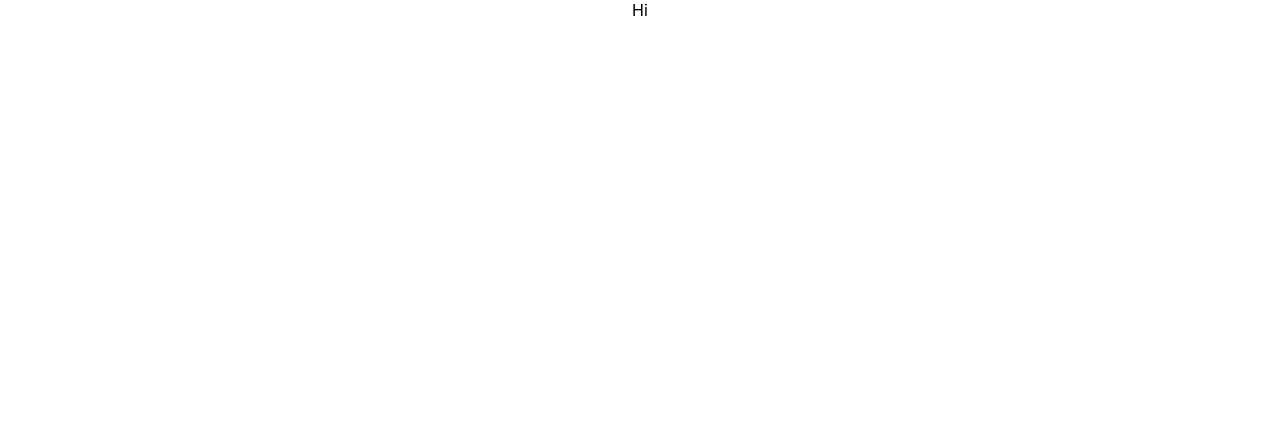
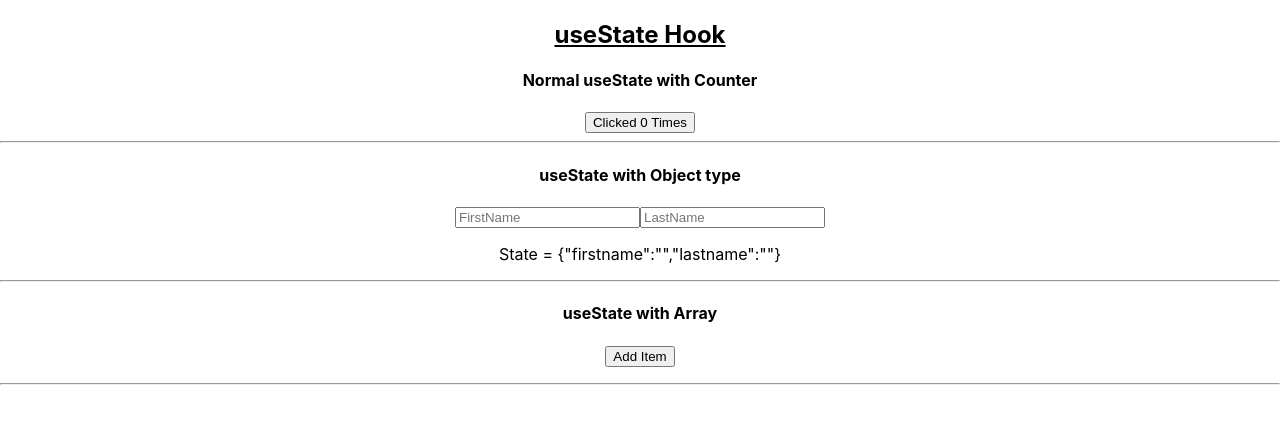
Before and after one commit to AmanKamani/react-topics, a React (Create React App) app: page / in a window 1280 px wide. Shown: the top 424 px of the page. Built offline with nearby package versions, Linux system fonts and the light colour scheme.

Commit message:
useState:
- 1-HookCounter: useState with number type
- 2-HookWithObject: useState with Object type
- 3-HookWithArray: useState with Array type.

- useState always returns an array with 2 elements.
    1. state variable
    2. setter method of State

```diff
--- a/src/App.tsx
+++ b/src/App.tsx
@@ -1,11 +1,12 @@
 import React from 'react';
 import logo from './logo.svg';
 import './App.css';
+import UseStateHook from './hooks/useStateHook/UseStateHook';
 
 function App() {
   return (
     <div className="App">
-      Hi
+      <UseStateHook />
     </div>
   );
 }
--- /dev/null
+++ b/src/common/title.component.tsx
@@ -0,0 +1,9 @@
+import React from 'react'
+
+function TitleComponent(props: {title: string}) {
+  return (
+    <h2><u>{props.title}</u></h2>
+  )
+}
+
+export default TitleComponent
--- /dev/null
+++ b/src/hooks/useStateHook/1-HookCounter.tsx
@@ -0,0 +1,21 @@
+import { useState } from "react";
+
+const HookCounter = () => {
+
+    const [count, setCount] = useState(0);
+
+    const incrementCount = () => {
+        // setCount(count + 1);
+
+        // or
+        // using prevState
+        setCount(prevState => prevState + 1);
+    }
+
+    return (<>
+        <h4>Normal useState with Counter</h4>
+        <button onClick={incrementCount}>Clicked {count} Times</button>
+    </>);
+}
+
+export default HookCounter;
--- /dev/null
+++ b/src/hooks/useStateHook/2-HookWithObject.tsx
@@ -0,0 +1,24 @@
+import React, { useState } from 'react'
+
+function HookWithObject() {
+
+    const [name, setName] = useState({firstname: "", lastname: ""});
+
+    return (<>
+        <h4>useState with Object type</h4>
+        <input
+            placeholder='FirstName'
+            type="text"
+            value={name.firstname}
+            onChange={(e) => setName({...name, firstname: e.target.value})} />
+        <input
+            placeholder='LastName'
+            type="text"
+            value={name.lastname}
+            onChange={e => setName({...name, lastname: e.target.value})} />
+
+        <p>State = {JSON.stringify(name)}</p>
+    </>);
+}
+
+export default HookWithObject
--- /dev/null
+++ b/src/hooks/useStateHook/3-HookWithArray.tsx
@@ -0,0 +1,23 @@
+import React, { useState } from 'react'
+
+function HookWithArray() {
+
+    const [items, setItems] = useState<number[]>([]);
+
+    const addItem = () => {
+        const number = Math.floor(Math.random() * 10) + 1;
+        setItems([...items, number]);
+    }
+
+    return (<>
+        <h4>useState with Array</h4>
+        <button onClick={addItem}>Add Item</button>
+        <ul>
+        {
+            items.map(item => <li>{item}</li>)
+        }
+        </ul>
+    </>);
+}
+
+export default HookWithArray
--- /dev/null
+++ b/src/hooks/useStateHook/UseStateHook.tsx
@@ -0,0 +1,21 @@
+import TitleComponent from "../../common/title.component";
+import HookCounter from "./1-HookCounter"
+import HookWithObject from "./2-HookWithObject";
+import HookWithArray from "./3-HookWithArray";
+
+const UseStateHook = () => {
+
+    return (<>
+        <TitleComponent title="useState Hook" />
+        <HookCounter />
+        <hr/>
+
+        <HookWithObject />
+        <hr />
+
+        <HookWithArray />
+        <hr />
+    </>)
+}
+
+export default UseStateHook;
```
Also changed, not shown: 1 other file (tests, documents, lock files or other folders).
